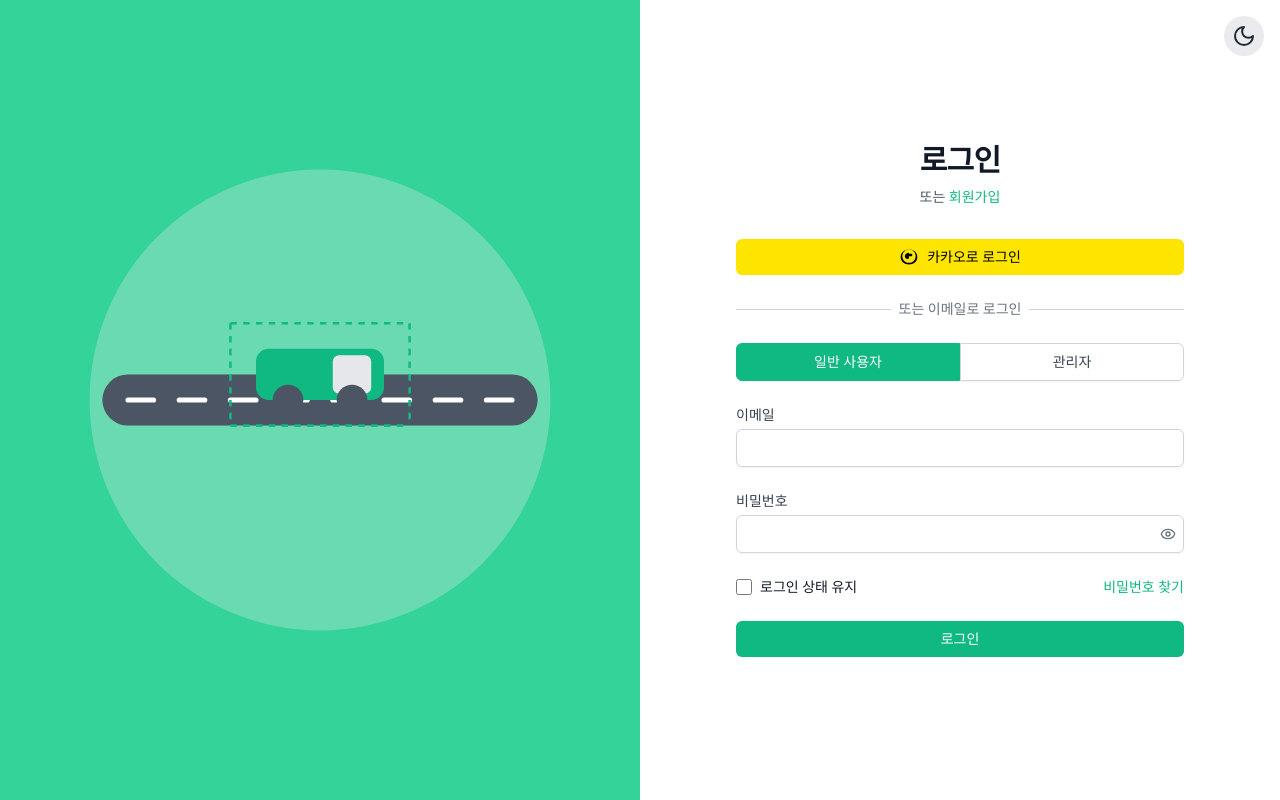
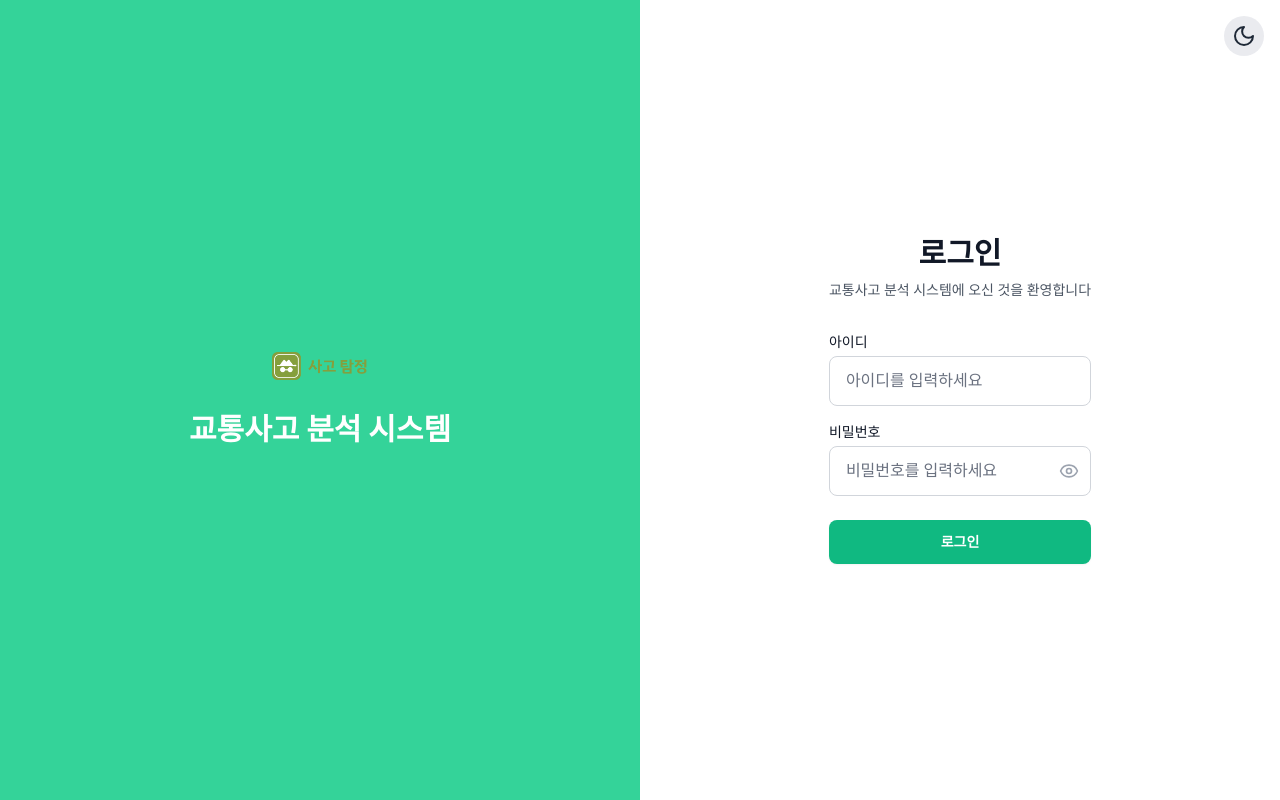
Before and after one commit to hwouu/traffic-incident-analysis-frontend-2, a Next.js app: page /login in a window 1280 px wide. Built offline with nearby package versions, Linux system fonts and the light colour scheme; no server answers.

Commit message:
feat: 인증 로직 구현 및 로그인 페이지 UI 개선 - 이메일 로그인 구현 - 로그인 페이지 레이아웃 수정 - 다크모드 지원

```diff
--- a/src/app/(auth)/layout.tsx
+++ b/src/app/(auth)/layout.tsx
@@ -1,5 +1,26 @@
-import AuthLayout from '@/components/auth/AuthLayout';
+import Logo from '@/components/common/Logo';
+import ThemeToggle from '@/components/common/ThemeToggle';
 
-export default function Layout({ children }: { children: React.ReactNode }) {
-  return <AuthLayout>{children}</AuthLayout>;
+export default function AuthLayout({ children }: { children: React.ReactNode }) {
+  return (
+    <div className="flex min-h-screen">
+      {/* Left side - Logo and background */}
+      <div className="hidden w-1/2 bg-primary-light dark:bg-primary-dark lg:flex lg:flex-col lg:items-center lg:justify-center">
+        <Logo variant="with-text" size="xl" className="mb-8" />
+        <h1 className="text-3xl font-bold text-white">교통사고 분석 시스템</h1>
+      </div>
+
+      {/* Right side - Login form */}
+      <div className="relative flex w-full flex-col items-center justify-center px-4 sm:px-6 lg:w-1/2 lg:px-8">
+        <div className="absolute right-4 top-4">
+          <ThemeToggle />
+        </div>
+        {/* Logo for mobile view */}
+        <div className="mb-8 lg:hidden">
+          <Logo variant="with-text" size="lg" />
+        </div>
+        {children}
+      </div>
+    </div>
+  );
 }
--- a/src/app/(auth)/login/page.tsx
+++ b/src/app/(auth)/login/page.tsx
@@ -1,35 +1,15 @@
 import LoginForm from '@/components/auth/LoginForm';
-import SocialLogin from '@/components/auth/SocialLogin';
 
 export default function LoginPage() {
   return (
-    <div className="w-full max-w-md space-y-8">
+    <div className="space-y-8">
       <div className="text-center">
-        <h2 className="text-3xl font-bold tracking-tight text-gray-900 dark:text-white">
-          로그인
-        </h2>
+        <h1 className="text-3xl font-bold text-gray-900 dark:text-white">로그인</h1>
         <p className="mt-2 text-sm text-gray-600 dark:text-gray-400">
-          또는{' '}
-          <a href="/register" className="text-primary hover:text-primary-dark">
-            회원가입
-          </a>
+          교통사고 분석 시스템에 오신 것을 환영합니다
         </p>
       </div>
-
-      <div className="mt-8 space-y-6">
-        <SocialLogin />
-        <div className="relative">
-          <div className="absolute inset-0 flex items-center">
-            <div className="w-full border-t border-gray-300 dark:border-gray-700" />
-          </div>
-          <div className="relative flex justify-center text-sm">
-            <span className="bg-white px-2 text-gray-500 dark:bg-gray-900 dark:text-gray-400">
-              또는 이메일로 로그인
-            </span>
-          </div>
-        </div>
-        <LoginForm />
-      </div>
+      <LoginForm />
     </div>
   );
 }
--- a/src/components/auth/AuthLayout.tsx
+++ b/src/components/auth/AuthLayout.tsx
@@ -1,31 +1,75 @@
 'use client';
 
+import { useState, useEffect } from 'react';
 import Image from 'next/image';
 import ThemeToggle from '../common/ThemeToggle';
+import { Swiper, SwiperSlide } from 'swiper/react';
+import { Autoplay, Pagination } from 'swiper/modules';
+import 'swiper/css';
+import 'swiper/css/pagination';
+
+const slides = [
+  {
+    image: '/images/slides/slide1.svg',
+    title: '교통사고 분석 시스템',
+  },
+  {
+    image: '/images/slides/slide2.svg',
+    title: '신속한 사고 대응',
+  },
+  {
+    image: '/images/slides/slide3.svg',
+    title: '실시간 분석',
+  },
+];
 
 export default function AuthLayout({ children }: { children: React.ReactNode }) {
   return (
-    <div className="relative flex min-h-screen w-full flex-col md:flex-row">
-      {/* 왼쪽 배경 섹션 */}
-      <div className="relative hidden w-full bg-primary-light dark:bg-primary-dark md:block md:w-1/2">
-        <div className="absolute inset-0 flex items-center justify-center p-8">
-          <div className="relative h-full w-full max-w-lg">
+    <div className="flex min-h-screen bg-background dark:bg-dark-background">
+      {/* Left Section - SVG Slider */}
+      <div className="hidden w-1/2 bg-primary/10 lg:block dark:bg-primary-dark/20">
+        <Swiper
+          modules={[Autoplay, Pagination]}
+          spaceBetween={0}
+          slidesPerView={1}
+          autoplay={{
+            delay: 5000,
+            disableOnInteraction: false,
+          }}
+          pagination={{
+            clickable: true,
+          }}
+          className="h-full w-full"
+        >
+          {slides.map((slide, index) => (
+            <SwiperSlide key={index}>
+              <div className="flex h-full flex-col items-center justify-center p-8">
+                <div className="relative h-96 w-96">
                   <Image
-              src="/images/slides/slide1.svg"
-              alt="Traffic Analysis System"
+                    src={slide.image}
+                    alt={slide.title}
                     fill
                     className="object-contain"
-              priority
                   />
                 </div>
+                <h2 className="mt-8 text-2xl font-bold text-gray-900 dark:text-white">
+                  {slide.title}
+                </h2>
               </div>
+            </SwiperSlide>
+          ))}
+        </Swiper>
       </div>
 
-      {/* 오른쪽 콘텐츠 섹션 */}
-      <div className="flex w-full flex-col bg-white dark:bg-gray-900 md:w-1/2">
-        <div className="flex min-h-screen flex-col items-center justify-center p-4 sm:p-8 md:p-12 lg:p-16">
+      {/* Right Section - Login Form */}
+      <div className="flex w-full flex-col lg:w-1/2">
+        <div className="absolute right-4 top-4 z-10">
           <ThemeToggle />
+        </div>
+        <div className="flex min-h-screen w-full items-center justify-center bg-white px-6 transition-colors dark:bg-dark-background">
+          <div className="w-full max-w-md rounded-xl bg-white p-8 shadow-lg transition-colors dark:bg-gray-800/50">
             {children}
+          </div>
         </div>
       </div>
     </div>
--- a/src/components/auth/LoginForm.tsx
+++ b/src/components/auth/LoginForm.tsx
@@ -1,66 +1,60 @@
 'use client';
 
 import { useState } from 'react';
+import { useRouter } from 'next/navigation';
 import { Eye, EyeOff } from 'lucide-react';
+import { authenticateUser } from '@/lib/auth/auth';
+import Cookies from 'js-cookie';
 
 export default function LoginForm() {
+  const router = useRouter();
   const [showPassword, setShowPassword] = useState(false);
-  const [userType, setUserType] = useState<'user' | 'admin'>('user');
+  const [error, setError] = useState('');
+  const [formData, setFormData] = useState({
+    id: '',
+    password: '',
+  });
 
-  const handleSubmit = (e: React.FormEvent) => {
+  const handleSubmit = async (e: React.FormEvent) => {
     e.preventDefault();
-    // TODO: 로그인 로직 구현
+    setError('');
+
+    if (authenticateUser(formData)) {
+      // 로그인 성공
+      Cookies.set('auth', 'true', { expires: 7 });
+      router.push('/dashboard');
+    } else {
+      setError('아이디 또는 비밀번호가 올바르지 않습니다.');
+    }
   };
 
   return (
-    <form className="space-y-6" onSubmit={handleSubmit}>
-      {/* 사용자 유형 선택 */}
-      <div className="flex rounded-md shadow-sm">
-        <button
-          type="button"
-          className={`flex-1 rounded-l-md border px-4 py-2 text-sm font-medium ${
-            userType === 'user'
-              ? 'border-primary bg-primary text-white'
-              : 'border-gray-300 bg-white text-gray-700 hover:bg-gray-50 dark:border-gray-600 dark:bg-gray-800 dark:text-gray-200'
-          }`}
-          onClick={() => setUserType('user')}
-        >
-          일반 사용자
-        </button>
-        <button
-          type="button"
-          className={`flex-1 rounded-r-md border px-4 py-2 text-sm font-medium ${
-            userType === 'admin'
-              ? 'border-primary bg-primary text-white'
-              : 'border-gray-300 bg-white text-gray-700 hover:bg-gray-50 dark:border-gray-600 dark:bg-gray-800 dark:text-gray-200'
-          }`}
-          onClick={() => setUserType('admin')}
-        >
-          관리자
-        </button>
+    <form onSubmit={handleSubmit} className="space-y-6">
+      {error && (
+        <div className="rounded-md bg-red-50 p-4 text-sm text-red-600 dark:bg-red-900/50 dark:text-red-200">
+          {error}
         </div>
+      )}
 
-      {/* 이메일 입력 */}
+      <div className="space-y-4">
         <div>
-        <label htmlFor="email" className="block text-sm font-medium text-gray-700 dark:text-gray-300">
-          이메일
+          <label htmlFor="id" className="block text-sm font-medium text-gray-900 dark:text-gray-300">
+            아이디
           </label>
           <input
-          id="email"
-          name="email"
-          type="email"
-          autoComplete="email"
+            id="id"
+            name="id"
+            type="text"
             required
-          className="mt-1 block w-full rounded-md border border-gray-300 px-3 py-2 shadow-sm focus:border-primary focus:outline-none focus:ring-primary dark:border-gray-600 dark:bg-gray-800 dark:text-white sm:text-sm"
+            value={formData.id}
+            onChange={(e) => setFormData({ ...formData, id: e.target.value })}
+            className="mt-1 block w-full rounded-lg border border-gray-300 bg-white px-4 py-3 text-gray-900 placeholder-gray-500 focus:border-primary focus:ring-primary dark:border-gray-600 dark:bg-gray-700 dark:text-white dark:placeholder-gray-400"
+            placeholder="아이디를 입력하세요"
           />
         </div>
 
-      {/* 비밀번호 입력 */}
         <div>
-        <label
-          htmlFor="password"
-          className="block text-sm font-medium text-gray-700 dark:text-gray-300"
-        >
+          <label htmlFor="password" className="block text-sm font-medium text-gray-900 dark:text-gray-300">
             비밀번호
           </label>
           <div className="relative mt-1">
@@ -68,49 +62,30 @@ export default function LoginForm() {
               id="password"
               name="password"
               type={showPassword ? 'text' : 'password'}
-            autoComplete="current-password"
               required
-            className="block w-full rounded-md border border-gray-300 px-3 py-2 shadow-sm focus:border-primary focus:outline-none focus:ring-primary dark:border-gray-600 dark:bg-gray-800 dark:text-white sm:text-sm"
+              value={formData.password}
+              onChange={(e) => setFormData({ ...formData, password: e.target.value })}
+              className="block w-full rounded-lg border border-gray-300 bg-white px-4 py-3 text-gray-900 placeholder-gray-500 focus:border-primary focus:ring-primary dark:border-gray-600 dark:bg-gray-700 dark:text-white dark:placeholder-gray-400"
+              placeholder="비밀번호를 입력하세요"
             />
             <button
               type="button"
-            className="absolute inset-y-0 right-0 flex items-center px-2"
               onClick={() => setShowPassword(!showPassword)}
+              className="absolute right-3 top-1/2 -translate-y-1/2 transform"
             >
               {showPassword ? (
-              <EyeOff className="h-4 w-4 text-gray-500" />
+                <EyeOff className="h-5 w-5 text-gray-400" />
               ) : (
-              <Eye className="h-4 w-4 text-gray-500" />
+                <Eye className="h-5 w-5 text-gray-400" />
               )}
             </button>
           </div>
         </div>
-
-      {/* 추가 옵션 */}
-      <div className="flex items-center justify-between">
-        <div className="flex items-center">
-          <input
-            id="remember-me"
-            name="remember-me"
-            type="checkbox"
-            className="h-4 w-4 rounded border-gray-300 text-primary focus:ring-primary"
-          />
-          <label htmlFor="remember-me" className="ml-2 block text-sm text-gray-900 dark:text-gray-300">
-            로그인 상태 유지
-          </label>
       </div>
 
-        <div className="text-sm">
-          <a href="#" className="text-primary hover:text-primary-dark">
-            비밀번호 찾기
-          </a>
-        </div>
-      </div>
-
-      {/* 로그인 버튼 */}
       <button
         type="submit"
-        className="w-full rounded-md bg-primary px-4 py-2 text-sm font-medium text-white hover:bg-primary-dark focus:outline-none focus:ring-2 focus:ring-primary focus:ring-offset-2"
+        className="mt-6 w-full rounded-lg bg-primary px-4 py-3 text-center text-sm font-semibold text-white shadow-sm transition-colors hover:bg-primary-dark focus:outline-none focus:ring-2 focus:ring-primary focus:ring-offset-2"
       >
         로그인
       </button>
--- /dev/null
+++ b/src/lib/auth/auth.ts
@@ -0,0 +1,14 @@
+interface Credentials {
+  id: string;
+  password: string;
+}
+
+// 더미 사용자 데이터
+const DUMMY_USER = {
+  id: 'master',
+  password: '1234',
+};
+
+export const authenticateUser = (credentials: Credentials): boolean => {
+  return credentials.id === DUMMY_USER.id && credentials.password === DUMMY_USER.password;
+};
--- a/src/middleware.ts
+++ b/src/middleware.ts
@@ -2,8 +2,8 @@ import { NextResponse } from 'next/server';
 import type { NextRequest } from 'next/server';
 
 export function middleware(request: NextRequest) {
-  // 현재 사용자의 인증 상태 확인
-  const isAuthenticated = true; // TODO: 실제 인증 확인 로직 구현
+  // 현재는 간단히 세션 쿠키로 인증 상태를 확인
+  const isAuthenticated = request.cookies.has('auth');  // true 대신 실제 인증 확인
 
   // 보호된 라우트에 대한 접근 제어
   if (request.nextUrl.pathname.startsWith('/dashboard') ||
```
Also changed, not shown: src/app/api/auth/kakao/callback/route.ts (+8 -3 lines). Lines whose indentation alone changed are shown as unchanged.
